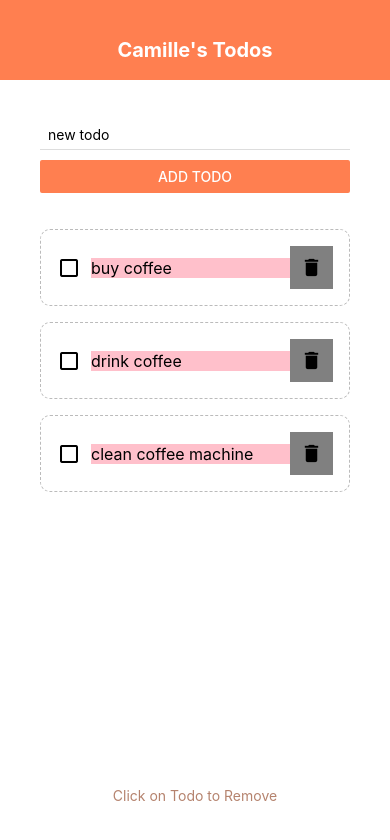
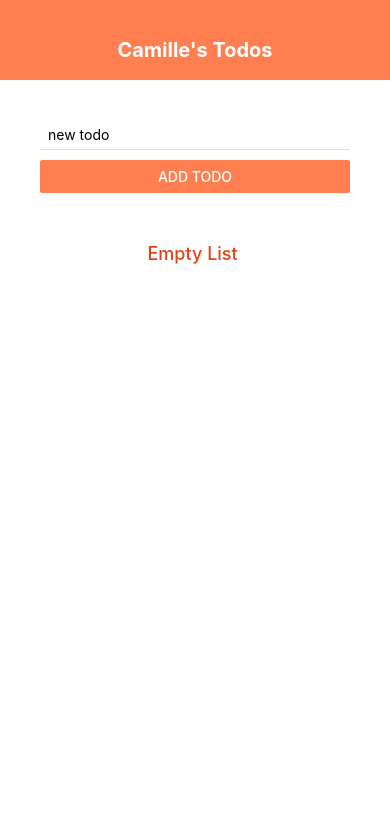
Before and after one commit to Cams-Plan/React-Native_Todo_App, a React Native app: screen / in a window 390 px wide. Shown: the top 840 px of the page. Built offline with nearby package versions, Linux system fonts and the light colour scheme.

Commit message:
added empty list message and status messages with styling

```diff
--- a/App.js
+++ b/App.js
@@ -5,17 +5,18 @@ import * as components from "./components/index"
 
 export default function App() {
 
-  const [todos, setTodos] = useState([
-    {text: "buy coffee", completed: false, key: '1'},
-    {text: "drink coffee", completed: false, key: '2'},
-    {text: "clean coffee machine", completed: false, key: '3'},
+  const [todos, setTodos] = useState([])
 
-  ])
+  const [statusMessage, setStatusMessage] = useState("")
 
   const pressDeleteHandler = (key) => {
     setTodos((prev)=> {
       return prev.filter((todo)=> todo.key != key)
     })
+    setStatusMessage("Sucessfully Removed")
+      setTimeout(() => {
+        setStatusMessage("");
+      }, 2000);
   }
   const pressCheckHandler = (key) => {
     const updatedTasks = todos.map((todo) => {
@@ -36,13 +37,17 @@ export default function App() {
           ...prev
         ]
       })
+      setStatusMessage("Todo Added")
+      setTimeout(() => {
+        setStatusMessage("");
+      }, 2000);
     } else {
       Alert.alert('OOPS','Todos must me over 3 characters', [{
         text: 'Understood', onPress: () => console.log('alert closed')}
       ])
     }
+  }
 
-  }
 
   return (
     // <components.Sandbox />
@@ -55,8 +60,11 @@ export default function App() {
         <View style={styles.content} >
           {/* todo form */}
           <components.AddTodo
-          submitHandler={submitHandler}/>
-          <View style={styles.list}  >
+          submitHandler={submitHandler}
+          statusMessage={statusMessage} />
+          <View style={styles.list} >
+            {todos.length == 0 ?
+            <Text style={styles.hint} >Empty List </Text> :
             <FlatList
             data={todos}
             renderItem={({ item })=> (
@@ -64,8 +72,7 @@ export default function App() {
               item={item} pressDeleteHandler={pressDeleteHandler}
               pressCheckHandler={pressCheckHandler} />
             )}
-            />
-            <Text style={styles.hint} >Click on Todo to Remove</Text>
+            />}
           </View>
         </View>
         <StatusBar style={{backgroundColor: styles.container.backgroundColor}} />
@@ -92,7 +99,9 @@ const styles = StyleSheet.create({
   hint : {
     marginTop: 20,
     textAlign: 'center',
-    color: "#b5836e"
+    color: "#e34114",
+    fontWeight: "500",
+    fontSize: 18
   }
 
 });
--- a/components/AddTodo/index.jsx
+++ b/components/AddTodo/index.jsx
@@ -2,7 +2,7 @@ import React, {useState} from 'react'
 import {Button, StyleSheet, Text, TextInput, View} from "react-native"
 import { Colors } from 'react-native/Libraries/NewAppScreen';
 
-const AddTodo = ({ submitHandler }) => {
+const AddTodo = ({ submitHandler, statusMessage }) => {
 
   const [text, setText] = useState("");
 
@@ -21,6 +21,7 @@ const AddTodo = ({ submitHandler }) => {
       onPress={() => submitHandler(text)}
       color="coral"
        />
+       <Text style={statusMessage == "Sucessfully Removed" ? {...styles.statusMessage, color: "#1433e3"} : styles.statusMessage} >{statusMessage}</Text>
     </View>
   )
 }
@@ -32,6 +33,11 @@ const styles = StyleSheet.create({
     paddingVertical: 6,
     borderBottomWidth: 1,
     borderBottomColor: "#ddd"
+  },
+  statusMessage: {
+    textAlign: "center",
+    marginTop: 10,
+    color: "#48a324"
   }
 })
 
--- a/components/TodoItem/index.jsx
+++ b/components/TodoItem/index.jsx
@@ -4,7 +4,6 @@ import { MaterialIcons } from '@expo/vector-icons';
 
 const todoItem = ({ item, pressDeleteHandler, pressCheckHandler }) => {
   return (
-
       <View style={item.completed ? {...styles.item, borderColor: "green", borderStyle: "solid"} : styles.item} >
         {item.completed == true ? <TouchableOpacity>
           <MaterialIcons
@@ -25,7 +24,7 @@ const todoItem = ({ item, pressDeleteHandler, pressCheckHandler }) => {
         <MaterialIcons
         name="delete"
         size={23}
-        color="black"
+        color="#d10606"
         style={styles.deleteIcon}
         onPress={()=> pressDeleteHandler(item.key)}/>
       </TouchableOpacity>
@@ -48,12 +47,10 @@ const styles = StyleSheet.create({
   itemText: {
     marginLeft: 10,
     flex: 3,
-    backgroundColor: "pink",
     fontSize: 16
   },
   deleteIcon: {
     flex: 1,
-    backgroundColor: "grey",
     textAlign: "center",
     textAlignVertical: "center",
     padding: 10
```
